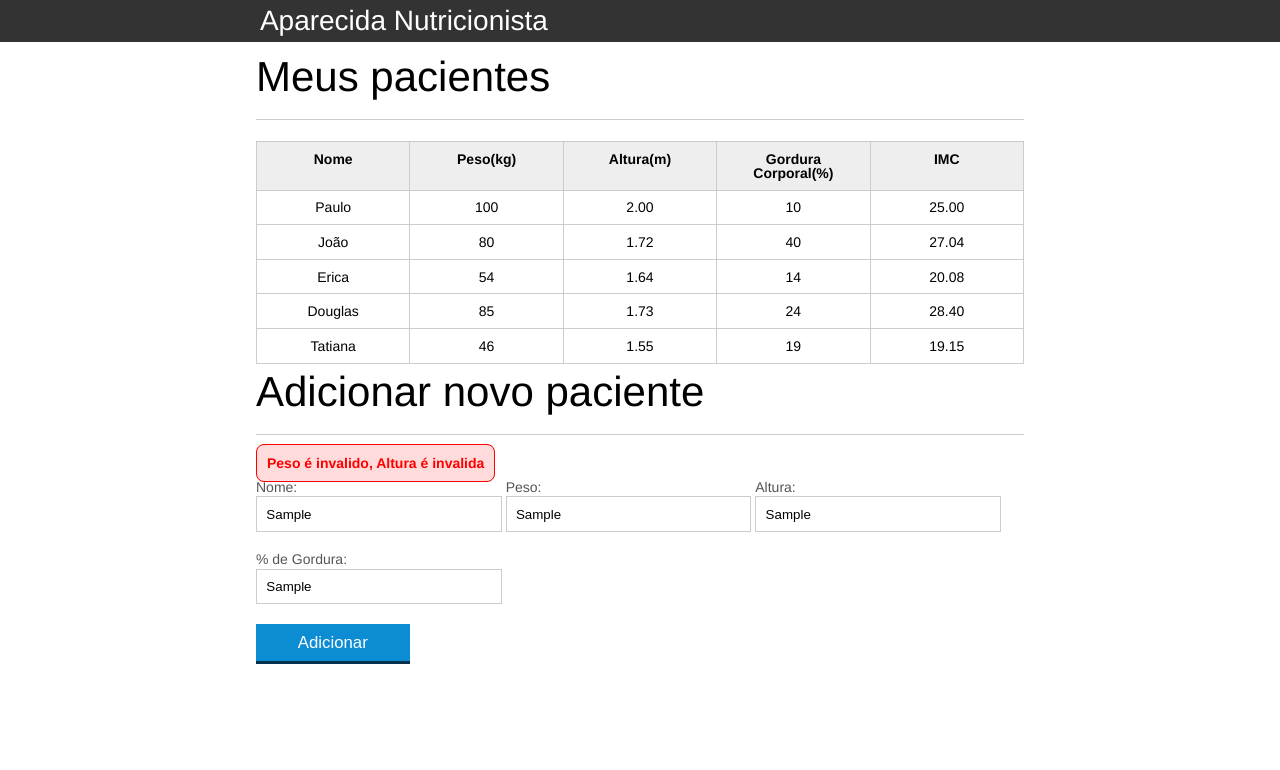
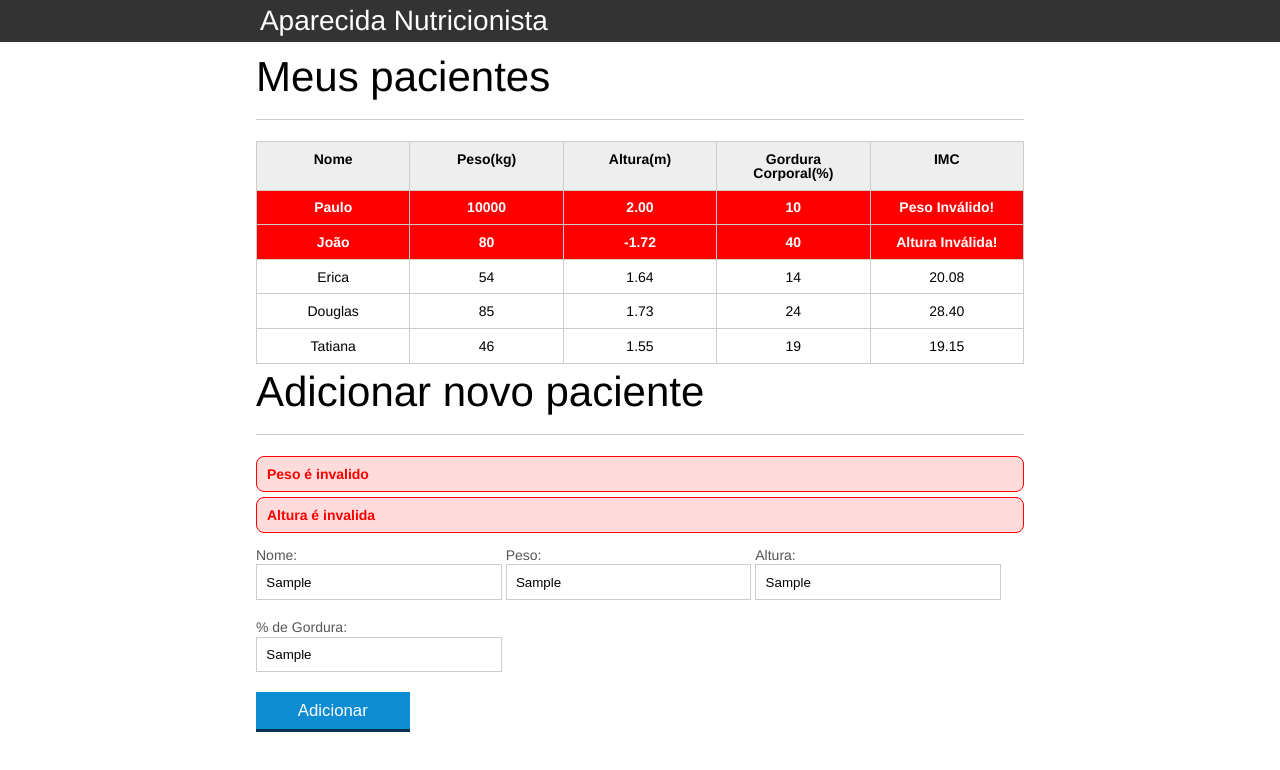
Before and after one commit to henriqueFornazeiro/CursoFrontEnd, a plain HTML site: page JAVASCRIPT/javascript/index.html in a window 1280 px wide. Both pictures are taken after typing "Sample", "Sample", "Sample", "Sample" into the empty fields and a click on the button "Adicionar". Drawn offline with Linux system fonts and the light colour scheme.

Commit message:
Validação do paciente

```diff
--- a/JAVASCRIPT/javascript/css/index.css
+++ b/JAVASCRIPT/javascript/css/index.css
@@ -139,16 +139,12 @@ button[disabled=disabled], button:disabled {
 	font-weight: bolder;
 }
 
-.erro-validacao{
+#mensagens-erro li{
 	background-color: rgb(255, 219, 219);
 	color: red;
 	font-weight: bolder;
 	padding: 10px;
 	border-radius: 8px;
 	border: 1px solid red;
-
+	margin-bottom: 5px;
 }
-
-span .erro-validacao{
-	margin: 50px 0px;
-}
--- a/JAVASCRIPT/javascript/index.html
+++ b/JAVASCRIPT/javascript/index.html
@@ -32,7 +32,7 @@
 				<tbody id="tabela-pacientes">
 					<tr class="paciente" id="primeiro-paciente">
 						<td class="info-nome">Paulo</td>
-						<td class="info-peso">100</td>
+						<td class="info-peso">10000</td>
 						<td class="info-altura">2.00</td>
 						<td class="info-gordura">10</td>
 						<td class="info-imc">0</td>
@@ -41,7 +41,7 @@
 					<tr class="paciente">
 						<td class="info-nome">João</td>
 						<td class="info-peso">80</td>
-						<td class="info-altura">1.72</td>
+						<td class="info-altura">-1.72</td>
 						<td class="info-gordura">40</td>
 						<td class="info-imc">0</td>
 					</tr>
@@ -73,7 +73,7 @@
 		</section>
 		<section class="container">
 			<h2 id="titulo-form">Adicionar novo paciente</h2>
-			<span id="mensagem-erro"></span>
+			<ul id="mensagens-erro"></ul>
 			<form id="form-adiciona">
 				<div class="grupo">
 					<label for="nome">Nome:</label>
--- a/JAVASCRIPT/javascript/js/form.js
+++ b/JAVASCRIPT/javascript/js/form.js
@@ -5,14 +5,13 @@ btnAdicionar.addEventListener("click", function(){ //addEventListener - adiciona
 
     var paciente = capturaPacienteDoForm(form)
 
-    var pacienteTr = criarTr(paciente);
+    var pacienteTr = criarTr(paciente)
 
-    var erro = validaForm(paciente)
+    var erro = validaPaciente(paciente)
+    console.log(erro);
 
     if(erro.length > 0 ){
-        var msgErro = document.querySelector("#mensagem-erro");
-        msgErro.textContent = erro
-        msgErro.classList.add("erro-validacao")
+        exibeMensagemDeErro(erro)
         return
     }
 
@@ -20,6 +19,8 @@ btnAdicionar.addEventListener("click", function(){ //addEventListener - adiciona
     tabela.appendChild(pacienteTr)
 
     form.reset()
+    var mensagens = document.querySelector("#mensagens-erro");
+    mensagens.innerHTML = ""
 })
 
 function capturaPacienteDoForm(form){
@@ -32,6 +33,17 @@ function capturaPacienteDoForm(form){
     } //{} -- cria objeto paciente, passando propriedades
 
     return paciente
+}
+function exibeMensagemDeErro(erros){
+    var ul = document.querySelector("#mensagens-erro");
+
+    ul.innerHTML = "" //Controlar HTML do elemento
+
+    erros.forEach(function(erro){
+        var li =document.createElement("li");
+        li.textContent = erro;
+        ul.appendChild(li)
+    })
 }
 
 function criarTr(paciente){
@@ -55,13 +67,23 @@ function criarTd(dado, classe){
     return td
 }
 
-function validaForm(paciente){
+function validaPaciente(paciente){
 
     var erros = []
 
+    if(paciente.nome.length == 0){
+        erros.push("O nome não pode estar em branco")
+    }
+
     if(!validaPeso(paciente.peso)) erros.push("Peso é invalido")
 
-    if(!validaAltura(paciente.altura)) erros.push(" Altura é invalida")
+    if(paciente.peso.length == 0) erros.push("O peso não pode estar em branco")
+
+    if(!validaAltura(paciente.altura)) erros.push("Altura é invalida")
+
+    if(paciente.altura.length == 0) erros.push("A altura não pode estar em branco")
+
+    if(paciente.gordura.length == 0) erros.push("A gordura não pode estar em branco")
 
     return erros
 }
```
